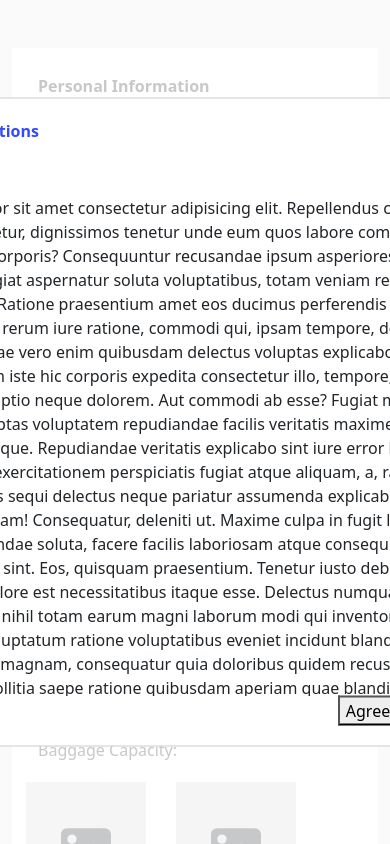
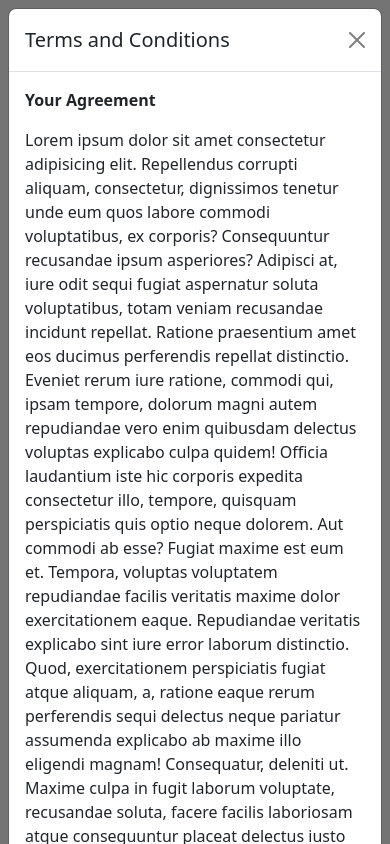
Before and after one commit to DevmanushRaky/getgoo, a React (Vite) app: page /response in a window 390 px wide. Shown: the top 844 px of the page. Built offline with nearby package versions, Linux system fonts and the light colour scheme.

Commit message:
modal responsive done

```diff
--- a/src/App.css
+++ b/src/App.css
@@ -43,9 +43,7 @@ body{
     height: auto;
   }
 
-  .first-img {
-    margin-bottom: 20px; /* Optional: Add some space between the images */
-  }
+
   .home-text {
     margin-top: 161px;
   }
--- a/src/pages/Response.jsx
+++ b/src/pages/Response.jsx
@@ -1,23 +1,20 @@
-import { useState, useEffect } from "react";
+import { useEffect } from "react";
 import { FaImage } from "react-icons/fa6";
-import Modal from "react-modal";
-
-// Ensure the modal is accessible for screen readers
-Modal.setAppElement("#root");
 
 const Response = () => {
-  const [isModalOpen, setIsModalOpen] = useState(false);
 
   useEffect(() => {
     const timer = setTimeout(() => {
-      setIsModalOpen(true);
+      const modal = new window.bootstrap.Modal(document.getElementById('termsModal'));
+      modal.show();
     }, 1000);
 
     return () => clearTimeout(timer);
   }, []);
 
   const closeModal = () => {
-    setIsModalOpen(false);
+    const modal = new window.bootstrap.Modal(document.getElementById('termsModal'));
+    modal.hide();
   };
 
   return (
@@ -139,117 +136,61 @@ const Response = () => {
       </div>
 
       {/* Modal */}
-      <div className="modal-content">
-        <Modal
-          isOpen={isModalOpen}
-          onRequestClose={closeModal}
-          contentLabel="Terms and Conditions"
-          style={{
-            content: {
-              top: "50%",
-              left: "50%",
-              right: "auto",
-              bottom: "auto",
-              marginRight: "-50%",
-              height: "649px",
-              width: "700px",
-              backgroundColor: "#FFFFFF",
-              transform: "translate(-50%, -50%)",
-              display: "flex",
-              flexDirection: "column",
-            },
-            overlay: {
-              zIndex: 1000,
-            },
-          }}
-        >
-          <div style={{ flexShrink: 0 }}>
-            <p>
-              <b style={{ color: "#314AFF" }}>Terms and Conditions</b>
-            </p>
+      <div
+        className="modal fade"
+        id="termsModal"
+        tabIndex="-1"
+        aria-labelledby="termsModalLabel"
+        aria-hidden="true"
+      >
+        <div className="modal-dialog modal-dialog-centered modal-lg">
+          <div className="modal-content">
+            <div className="modal-header">
+              <h5 className="modal-title" id="termsModalLabel">Terms and Conditions</h5>
+              <button type="button" className="btn-close" data-bs-dismiss="modal" aria-label="Close"></button>
+            </div>
+            <div className="modal-body">
+              <p><strong>Your Agreement</strong></p>
+              <p>
+                Lorem ipsum dolor sit amet consectetur adipisicing elit. Repellendus corrupti aliquam, consectetur,
+                dignissimos tenetur unde eum quos labore commodi voluptatibus, ex corporis? Consequuntur recusandae ipsum
+                asperiores? Adipisci at, iure odit sequi fugiat aspernatur soluta voluptatibus, totam veniam recusandae
+                incidunt repellat. Ratione praesentium amet eos ducimus perferendis repellat distinctio. Eveniet rerum iure
+                ratione, commodi qui, ipsam tempore, dolorum magni autem repudiandae vero enim quibusdam delectus voluptas
+                explicabo culpa quidem! Officia laudantium iste hic corporis expedita consectetur illo, tempore, quisquam
+                perspiciatis quis optio neque dolorem. Aut commodi ab esse? Fugiat maxime est eum et. Tempora, voluptas
+                voluptatem repudiandae facilis veritatis maxime dolor exercitationem eaque. Repudiandae veritatis explicabo
+                sint iure error laborum distinctio. Quod, exercitationem perspiciatis fugiat atque aliquam, a, ratione eaque
+                rerum perferendis sequi delectus neque pariatur assumenda explicabo ab maxime illo eligendi magnam! Consequatur,
+                deleniti ut. Maxime culpa in fugit laborum voluptate, recusandae soluta, facere facilis laboriosam atque
+                consequuntur placeat delectus iusto aut sint. Eos, quisquam praesentium. Tenetur iusto debitis corporis omnis
+                illo vero dolore est necessitatibus itaque esse. Delectus numquam, voluptate, commodi dolores nihil totam earum
+                magni laborum modi qui inventore culpa sint, perferendis ea voluptatum ratione voluptatibus eveniet incidunt
+                blanditiis. Autem fugiat quis soluta magnam, consequatur quia doloribus quidem recusandae error nisi voluptates
+                mollitia saepe ratione quibusdam aperiam quae blanditiis quaerat alias, odio exercitationem maxime temporibus.
+                Provident voluptatem deleniti repellat esse, tempora porro! Repellat perferendis ipsum iusto eligendi? Amet
+                obcaecati cumque magni nisi vero suscipit eos libero facere saepe provident perferendis tempore eveniet odio
+                praesentium nihil expedita, quam fugiat, autem, quis eius similique. Ducimus eius ex nulla repellat voluptatum
+                est ullam consequatur dicta perspiciatis rem! Facilis nihil ex culpa laborum obcaecati sunt voluptate amet odit
+                neque provident sed similique illo eos velit, commodi consequatur delectus officiis iste nobis consequuntur
+                voluptatibus eius labore sint quia? Magnam dicta necessitatibus, odit magni dolorum vitae velit nisi est omnis
+                libero, molestiae a aperiam saepe fugit harum error eaque dignissimos dolores voluptatibus maxime nam facilis!
+                Possimus dolorum fuga corporis necessitatibus molestiae debitis dicta reprehenderit voluptates beatae vel fugiat
+                neque repudiandae numquam, natus dolores culpa quaerat. Dolores, molestias animi! Sit nostrum provident officia
+                accusantium laborum perspiciatis accusamus qui porro laudantium eligendi eveniet, consequuntur odit commodi
+                dolorem voluptatum corporis? Voluptatem qui perspiciatis quod nihil eos magnam ad, sequi debitis laboriosam
+                officiis. Corrupti voluptate vero vel, ea nemo aperiam iure libero, eos esse debitis, quae porro! Aperiam dolor
+                corrupti sed voluptate explicabo est eius nulla mollitia obcaecati aliquid! Asperiores exercitationem quam
+                magnam laudantium sunt! Ipsa cumque, assumenda deleniti voluptatum possimus ducimus at excepturi nihil modi
+                quod, esse asperiores qui autem?
+              </p>
+            </div>
+            <div className="modal-footer">
+              <button type="button" className="btn btn-primary" data-bs-dismiss="modal">Agree</button>
+              <button type="button" className="btn btn-secondary" data-bs-dismiss="modal" onClick={closeModal}>Cancel</button>
+            </div>
           </div>
-          <div
-            style={{
-              flexGrow: 1,
-              overflowY: "auto",
-              paddingRight: 15 /* Add padding to avoid scrollbar overlapping text */,
-            }}
-          >
-            <p style={{ fontSize: 14 }}>
-              <b>Your Agreement</b>
-            </p>
-            <p>
-              Lorem ipsum dolor sit amet consectetur adipisicing elit.
-              Repellendus corrupti aliquam, consectetur, dignissimos tenetur
-              unde eum quos labore commodi voluptatibus, ex corporis?
-              Consequuntur recusandae ipsum asperiores? Adipisci at, iure odit
-              sequi fugiat aspernatur soluta voluptatibus, totam veniam
-              recusandae incidunt repellat. Ratione praesentium amet eos ducimus
-              perferendis repellat distinctio. Eveniet rerum iure ratione,
-              commodi qui, ipsam tempore, dolorum magni autem repudiandae vero
-              enim quibusdam delectus voluptas explicabo culpa quidem! Officia
-              laudantium iste hic corporis expedita consectetur illo, tempore,
-              quisquam perspiciatis quis optio neque dolorem. Aut commodi ab
-              esse? Fugiat maxime est eum et. Tempora, voluptas voluptatem
-              repudiandae facilis veritatis maxime dolor exercitationem eaque.
-              Repudiandae veritatis explicabo sint iure error laborum
-              distinctio. Quod, exercitationem perspiciatis fugiat atque
-              aliquam, a, ratione eaque rerum perferendis sequi delectus neque
-              pariatur assumenda explicabo ab maxime illo eligendi magnam!
-              Consequatur, deleniti ut. Maxime culpa in fugit laborum voluptate,
-              recusandae soluta, facere facilis laboriosam atque consequuntur
-              placeat delectus iusto aut sint. Eos, quisquam praesentium.
-              Tenetur iusto debitis corporis omnis illo vero dolore est
-              necessitatibus itaque esse. Delectus numquam, voluptate, commodi
-              dolores nihil totam earum magni laborum modi qui inventore culpa
-              sint, perferendis ea voluptatum ratione voluptatibus eveniet
-              incidunt blanditiis. Autem fugiat quis soluta magnam, consequatur
-              quia doloribus quidem recusandae error nisi voluptates mollitia
-              saepe ratione quibusdam aperiam quae blanditiis quaerat alias,
-              odio exercitationem maxime temporibus. Provident voluptatem
-              deleniti repellat esse, tempora porro! Repellat perferendis ipsum
-              iusto eligendi? Amet obcaecati cumque magni nisi vero suscipit eos
-              libero facere saepe provident perferendis tempore eveniet odio
-              praesentium nihil expedita, quam fugiat, autem, quis eius
-              similique. Ducimus eius ex nulla repellat voluptatum est ullam
-              consequatur dicta perspiciatis rem! Facilis nihil ex culpa laborum
-              obcaecati sunt voluptate amet odit neque provident sed similique
-              illo eos velit, commodi consequatur delectus officiis iste nobis
-              consequuntur voluptatibus eius labore sint quia? Magnam dicta
-              necessitatibus, odit magni dolorum vitae velit nisi est omnis
-              libero, molestiae a aperiam saepe fugit harum error eaque
-              dignissimos dolores voluptatibus maxime nam facilis! Possimus
-              dolorum fuga corporis necessitatibus molestiae debitis dicta
-              reprehenderit voluptates beatae vel fugiat neque repudiandae
-              numquam, natus dolores culpa quaerat. Dolores, molestias animi!
-              Sit nostrum provident officia accusantium laborum perspiciatis
-              accusamus qui porro laudantium eligendi eveniet, consequuntur odit
-              commodi dolorem voluptatum corporis? Voluptatem qui perspiciatis
-              quod nihil eos magnam ad, sequi debitis laboriosam officiis.
-              Corrupti voluptate vero vel, ea nemo aperiam iure libero, eos esse
-              debitis, quae porro! Aperiam dolor corrupti sed voluptate
-              explicabo est eius nulla mollitia obcaecati aliquid! Asperiores
-              exercitationem quam magnam laudantium sunt! Ipsa cumque, assumenda
-              deleniti voluptatum possimus ducimus at excepturi nihil modi quod,
-              esse asperiores qui autem? O
-            </p>
-          </div>
-          <div
-            style={{
-              flexShrink: 0,
-              display: "flex",
-              alignItems: "center",
-              justifyContent: "flex-end",
-              gap: "5px 20px",
-              marginRight: 30,
-            }}
-          >
-            <button onClick={closeModal} style={{ marginRight: 10 }}>
-              Agree
-            </button>
-            <button onClick={closeModal}>Cancel</button>
-          </div>
-        </Modal>
+        </div>
       </div>
     </>
   );
```
Also changed, not shown: 1 other file (tests, documents, lock files or other folders).
